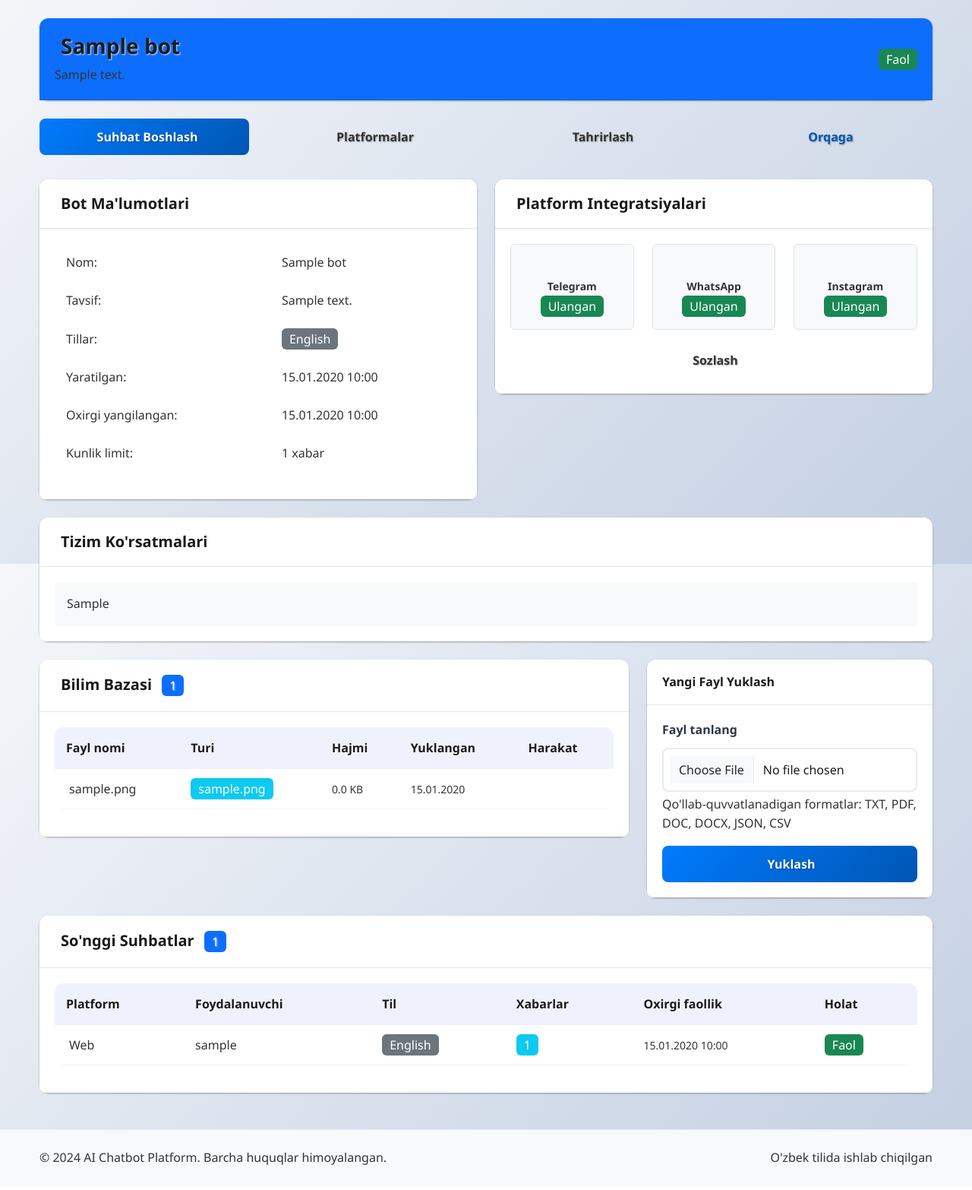
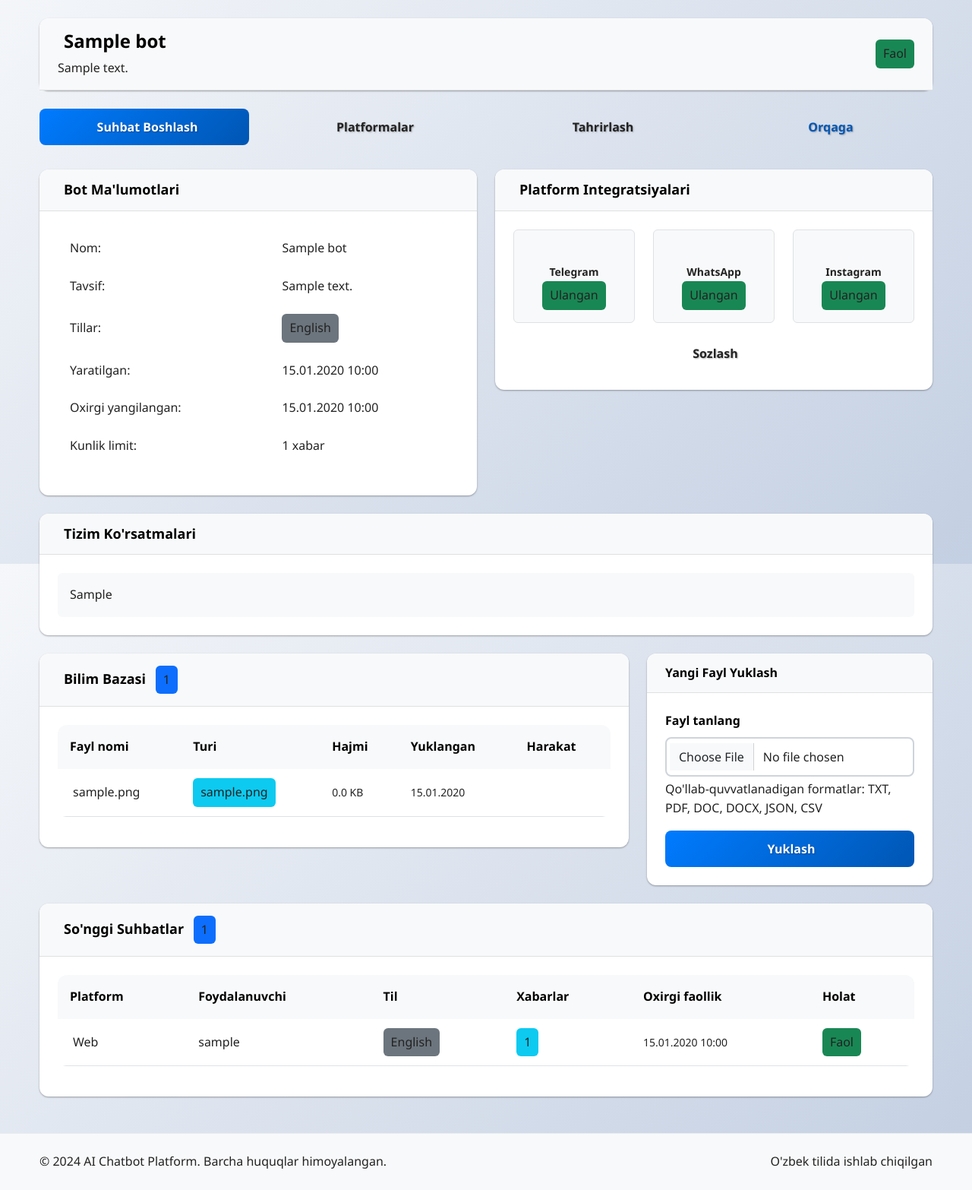
Before and after one commit to akramjon10000/ChatbotBuilder, a Flask app: page /bot/1 in a window 1280 px wide. Shown: the part 58-1624 px from the top of the page at 76% size. Before the commit the page ends 1591 px from the top, so only its background shows below. Run offline with Flask 3, Linux system fonts and the light colour scheme; a user stored in the database is signed in; tables that the repository leaves empty hold one stand-in row (values such as "Sample post").

Commit message:
Improve text readability and contrast across the platform
Refactors CSS to enhance text contrast, introduces text-shadow and overlay styles, adjusts font colors and sizes for better legibility, and updates card and form element styling in contrast-improvements.css and style.css.

Replit-Commit-Author: Agent
Replit-Commit-Session-Id: f9d33074-21b8-47c9-a6f2-45ffae756dd4
Replit-Commit-Checkpoint-Type: full_checkpoint
Replit-Commit-Screenshot-Url: https://storage.googleapis.com/screenshot-production-us-central1/e15c79f6-a12e-4c3e-8d93-b8c8af8efaa0/f9d33074-21b8-47c9-a6f2-45ffae756dd4/njZk4az

```diff
--- a/static/css/style.css
+++ b/static/css/style.css
@@ -29,9 +29,9 @@ body {
     font-family: var(--font-family) !important;
     background: linear-gradient(135deg, #f5f7fa 0%, #c3cfe2 100%) !important;
     background-attachment: fixed !important;
-    color: #1A1A1A !important;
+    color: #222222 !important;
     line-height: 1.6 !important;
-    font-size: 18px !important;
+    font-size: 16px !important;
     font-weight: 400 !important;
     min-height: 100vh !important;
 }
@@ -44,24 +44,36 @@ body {
 
 /* Specific element visibility fixes */
 h1, h2, h3, h4, h5, h6 {
-    color: #1A1A1A !important;
+    color: #000000 !important;
     visibility: visible !important;
     opacity: 1 !important;
     font-weight: 600 !important;
-    text-shadow: 1px 1px 2px rgba(255, 255, 255, 0.8);
 }
 
+h1 { font-size: 2.5rem !important; }
+h2 { font-size: 2rem !important; }
+h3 { font-size: 1.5rem !important; }
+h4 { font-size: 1.25rem !important; }
+h5 { font-size: 1.125rem !important; }
+h6 { font-size: 1rem !important; }
+
 p, span, div, li, td, th {
-    color: #333333 !important;
+    color: #222222 !important;
     visibility: visible !important;
     opacity: 1 !important;
     font-size: 16px !important;
+    line-height: 1.6 !important;
 }
 
 a {
     color: #0056b3 !important;
     font-weight: 500 !important;
     text-decoration: none;
+}
+
+a:hover {
+    color: #003d82 !important;
+    text-decoration: underline;
 }
 
 /* Navigation text fixes */
@@ -73,31 +85,47 @@ a {
 
 /* Card content visibility */
 .card {
-    background: rgba(255, 255, 255, 0.95) !important;
-    backdrop-filter: blur(10px);
-    border: 1px solid rgba(0, 0, 0, 0.1);
+    background: #ffffff !important;
+    border: 1px solid rgba(0, 0, 0, 0.125);
+    border-radius: 12px;
+    box-shadow: 0 2px 10px rgba(0, 0, 0, 0.1);
 }
 
-.card-body, .card-header {
-    color: #1A1A1A !important;
-    background: rgba(255, 255, 255, 0.9);
-    border-radius: 8px;
-    padding: 20px;
+.card-body {
+    color: #222222 !important;
+    padding: 1.5rem;
+}
+
+.card-header {
+    background-color: #f8f9fa !important;
+    border-bottom: 1px solid rgba(0, 0, 0, 0.125);
+    color: #000000 !important;
+    font-weight: 600;
+    padding: 1rem 1.5rem;
 }
 
 .card-title {
-    color: #1A1A1A !important;
+    color: #000000 !important;
     font-weight: 700 !important;
-    font-size: 20px !important;
-    text-shadow: 1px 1px 2px rgba(255, 255, 255, 0.8);
-    margin-bottom: 15px;
+    font-size: 1.25rem !important;
+    margin-bottom: 0.75rem;
 }
 
 .card-text {
-    color: #333333 !important;
+    color: #222222 !important;
     font-size: 16px !important;
     line-height: 1.6;
-    text-shadow: 1px 1px 2px rgba(255, 255, 255, 0.6);
+    margin-bottom: 1rem;
+}
+
+.card h1, .card h2, .card h3, .card h4, .card h5, .card h6 {
+    color: #000000 !important;
+    font-weight: 600 !important;
+}
+
+.card p, .card span, .card li {
+    color: #222222 !important;
+    font-size: 16px !important;
 }
 
 /* Bootstrap text utility overrides */
@@ -308,13 +336,13 @@ a {
 /* Form Enhancements */
 .form-control {
     border-radius: 8px;
-    border: 2px solid #e9ecef;
+    border: 2px solid #ced4da;
     transition: all 0.3s ease;
-    padding: 15px 20px;
-    color: #1A1A1A !important;
-    background-color: rgba(255, 255, 255, 0.95) !important;
+    padding: 0.75rem 1rem;
+    color: #222222 !important;
+    background-color: #ffffff !important;
     font-size: 16px !important;
-    font-weight: 500 !important;
+    font-weight: 400 !important;
 }
 
 .form-control:focus {
@@ -324,11 +352,10 @@ a {
 }
 
 .form-label {
-    font-weight: 700 !important;
-    color: #1A1A1A !important;
-    margin-bottom: 10px;
+    font-weight: 600 !important;
+    color: #000000 !important;
+    margin-bottom: 0.5rem;
     font-size: 16px !important;
-    text-shadow: 1px 1px 2px rgba(255, 255, 255, 0.8);
 }
 
 /* Badge Enhancements */
@@ -342,28 +369,27 @@ a {
 .table {
     border-radius: 12px;
     overflow: hidden;
-    color: #1A1A1A !important;
+    color: #222222 !important;
     font-size: 16px !important;
-    background: rgba(255, 255, 255, 0.95);
+    background: #ffffff;
 }
 
 .table th {
-    background: rgba(102, 126, 234, 0.1) !important;
+    background-color: #f8f9fa !important;
     border: none;
-    font-weight: 700 !important;
-    color: #1A1A1A !important;
+    font-weight: 600 !important;
+    color: #000000 !important;
     font-size: 16px !important;
-    padding: 15px;
-    text-shadow: 1px 1px 2px rgba(255, 255, 255, 0.8);
+    padding: 1rem;
 }
 
 .table td {
     vertical-align: middle;
-    border-color: #f1f3f4;
-    color: #333333 !important;
+    border-color: #dee2e6;
+    color: #222222 !important;
     font-size: 16px !important;
-    padding: 12px 15px;
-    font-weight: 500;
+    padding: 0.75rem 1rem;
+    font-weight: 400;
 }
 
 .table-hover tbody tr:hover {
@@ -815,22 +841,34 @@ body[lang="uz"] *,
     font-family: inherit;
 }
 
-/* Fix any potential color visibility issues */
+/* Text color utilities with proper contrast */
 .text-white {
     color: #ffffff !important;
 }
 
 .text-dark {
-    color: #212529 !important;
+    color: #000000 !important;
 }
 
 .text-muted {
-    color: #6c757d !important;
+    color: #555555 !important;
+    font-size: 16px !important;
 }
 
-/* Ensure card text is visible */
-.card-text, .card-title, .card-body p, .card-body h1, .card-body h2, .card-body h3, .card-body h4, .card-body h5, .card-body h6 {
-    color: var(--dark-color) !important;
+/* Ensure card text is visible with strong contrast */
+.card-text, .card-title {
+    color: #222222 !important;
+    font-size: 16px !important;
+}
+
+.card-body p {
+    color: #222222 !important;
+    font-size: 16px !important;
+}
+
+.card-body h1, .card-body h2, .card-body h3, .card-body h4, .card-body h5, .card-body h6 {
+    color: #000000 !important;
+    font-weight: 600 !important;
 }
 
 /* Ensure navbar text is visible */
@@ -844,26 +882,47 @@ body[lang="uz"] *,
 
 /* Ensure form labels are visible */
 .form-label, label {
-    color: var(--dark-color) !important;
-    font-weight: 600;
+    color: #000000 !important;
+    font-weight: 600 !important;
+    font-size: 16px !important;
 }
 
 /* Fix dropdown menu text visibility */
 .dropdown-menu {
-    color: #212529 !important;
+    background-color: #ffffff !important;
+    border: 1px solid rgba(0, 0, 0, 0.15);
+    color: #222222 !important;
 }
 
 .dropdown-item {
-    color: #212529 !important;
+    color: #222222 !important;
+    font-size: 16px !important;
 }
 
 .dropdown-item:hover {
-    color: #fff !important;
+    background-color: #f8f9fa !important;
+    color: #000000 !important;
 }
 
 /* Fix modal text visibility */
-.modal-body, .modal-title, .modal-header, .modal-footer {
-    color: #212529 !important;
+.modal-content {
+    background-color: #ffffff !important;
+}
+
+.modal-body {
+    color: #222222 !important;
+    font-size: 16px !important;
+}
+
+.modal-title {
+    color: #000000 !important;
+    font-weight: 600 !important;
+    font-size: 1.25rem !important;
+}
+
+.modal-header, .modal-footer {
+    color: #222222 !important;
+    border-color: #dee2e6 !important;
 }
 
 /* Fix alert text visibility */
```
Also changed, not shown: static/css/contrast-improvements.css (+50 -21 lines).
